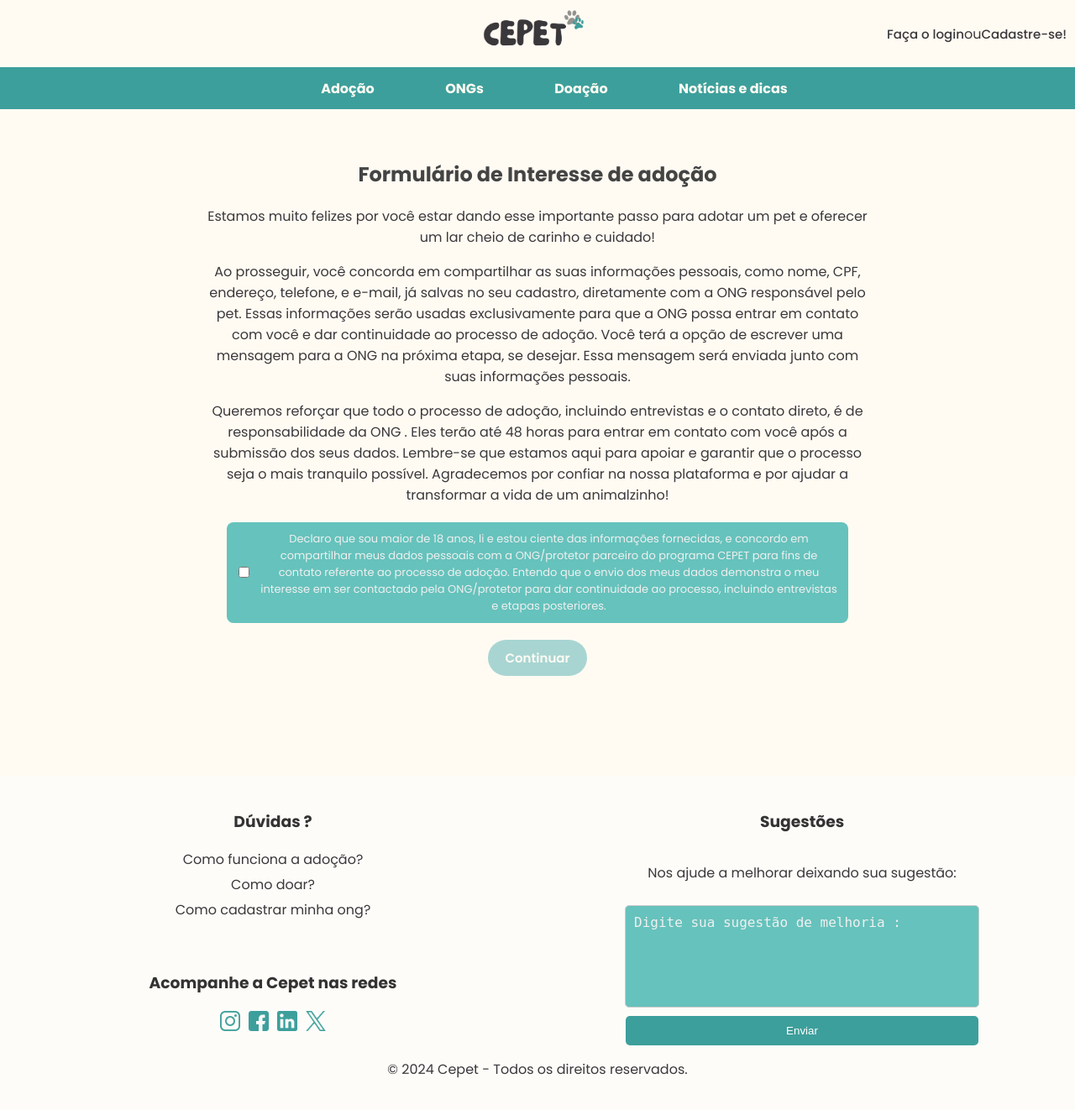
After one commit to beladeiasilva/CEPET, a PHP site: page /conexao/paginas/informativos/adotar.php in a window 1280 px wide. The commit adds this page. Shown: the whole page at 84% size. Run offline with PHP 8.4, Linux system fonts and the light colour scheme.

Commit message:
16 out 1

```diff
--- a/paginas/adocao.php
+++ b/paginas/adocao.php
@@ -74,6 +74,7 @@ if (!isset($_SESSION['email']) || !isset($_SESSION['senha'])) {
         <li><a href="/conexao/paginas/Noticias.php">Notícias e dicas</a></li>
     </ul>
     </nav>
+    <div class="banneradocao"></div>
 
     <div class="container">
         <!-- Sidebar de Filtros -->
--- /dev/null
+++ b/paginas/css/adotar.css
@@ -0,0 +1,83 @@
+
+h2 {
+    color: #444;
+    text-align: center;
+    font-size: 24px;
+}
+
+textarea {
+    text-align: center;
+    font-size: 18px;
+    margin: 20px;
+    width: 80%;
+    height: 100px;
+    border: 1px solid #44a8a1;
+    border-radius: 8px;
+    padding: 10px;
+    background-color: #66c2bc;
+    color: white;
+    font-size: 16px;
+    text-align: left;
+}
+
+textarea::placeholder {
+    color: #f0f0f0;
+    text-align: left;
+}
+
+button.btn {
+    display: block;
+    margin: 20px auto;
+    padding: 10px 20px;
+    background-color: #3d9f9b;
+    color:#fffbf3 ;
+    font-family: "Poppins", sans-serif;
+    font-weight: 600;
+    font-style: normal;
+    font-size: 15px;
+    border-radius: 30px;
+    border: none;
+    cursor: pointer;
+}
+
+button.btn:disabled {
+    background-color: #a8d5d2;
+    cursor: not-allowed;
+}
+
+button.btn:hover:enabled {
+    background-color: #399289;
+}
+
+.checkbox-container {
+    display: flex;
+    justify-content: center;
+    align-items: center;
+    margin: 20px auto; /* Centraliza a div horizontalmente */
+    border: none;
+    background-color: #66c2bc;
+    color: #f0f0f0;
+    font-size: 13px;
+    padding: 10px;
+    border-radius: 8px;
+    width: 90%; /* Controla a largura da div */
+    max-width: 800px; /* Limita a largura máxima */
+}
+
+
+.checkbox-container input[type="checkbox"] {
+    margin-right: 10px;
+}
+
+/* Estilo de exibição dos blocos */
+.hidden {
+    display: none;
+}
+
+.active {
+    display: block;
+    width: 80%;
+    max-width: 800px;
+    margin: 20px auto;
+    padding: 20px;
+}
--- a/paginas/css/padrao.css
+++ b/paginas/css/padrao.css
@@ -68,6 +68,8 @@ header {
 
 .pessoa {
     width: 50px;
+    border-radius: 50%;
+    object-fit: cover;
 }
 
 /* Barra de navegação */
--- /dev/null
+++ b/paginas/informativos/adotar.php
@@ -0,0 +1,198 @@
+<?php
+session_start();
+
+// Verifica se o usuário está logado
+if (!isset($_SESSION['email']) || !isset($_SESSION['senha'])) {
+    $logado = false;
+} else {
+    $logado = true;
+    $id = $_SESSION['id'];  // Nome do usuário
+}
+?>
+
+<!DOCTYPE html>
+<html lang="pt-br">
+<head>
+    <meta charset="UTF-8">
+    <link rel="stylesheet" type="text/css" href="/conexao/paginas/css/adotar.css">
+    <link rel="stylesheet" type="text/css" href="/conexao/paginas/css/padrao.css">
+    <meta name="viewport" content="width=device-width, initial-scale=1.0">
+    <title>Adotar</title>
+    <link rel="icon" href="img/logos/icon.ico">
+</head>
+<body>
+    <header>
+        <div class="logoimg">
+            <a href="/conexao/paginas/inicial.php"><img src="/conexao/paginas/img/logos/cepet-preto.png" alt="Logo Cepet"></a>
+        </div>
+        <div class="headerlogin">
+            <?php if ($logado): ?>
+
+                <!-----------------------------------NOME DO USUARIO PELO ID------------------------------------------>
+                <span class="user-name">Olá, <?php
+                include('conexao.php');  $sql ="SELECT NOME_DE_USUARIO FROM usuarios WHERE ID_USUARIO = '$id'";
+                $result = mysqli_query($mysqli, $sql);
+                $nome = mysqli_fetch_assoc($result);
+                $nome['NOME_DE_USUARIO'];
+                echo $nome['NOME_DE_USUARIO']; ?> !</span>
+                <!------------------------------------------------------------------------------------------------------->
+
+                    <a class="link_sair" href="/conexao/configuracao/sair.php">
+                        <button class="link_sairbt">Sair</button>
+                    </a>
+
+            <?php else: ?>
+                <a href="/conexao/paginas/login.php">Faça o login </a>
+                <p> ou </p>
+                <a href="/conexao/forms_cd/cadastrousuario.php">Cadastre-se!</a>
+
+        </div>
+
+        <?php endif; ?>
+        <!---------------------------------FOTO DE PERFIL ICONE-------------------------------------------->
+        <?php
+        if($logado==true){
+        include('conexao.php');
+        $sql="SELECT IMG_PERFIL FROM usuarios WHERE ID_USUARIO = '$id' ";
+        $result= mysqli_query($mysqli, $sql);
+        $img_perfil = mysqli_fetch_assoc($result);
+        $img_perfil['IMG_PERFIL'];
+        echo"<a href='perfil/perfilusuario.php'><img class='pessoa' src='perfil/imagens_perfil/$img_perfil[IMG_PERFIL]'>";}
+        ?>
+        <!----------------------------------------------------------------------------------------------------->
+
+    </header>
+
+
+
+    <nav>
+    <ul class="barra-navegacao">
+        <li><a href="/conexao/paginas/adocao.php">Adoção</a></li>
+        <li><a href="/conexao/paginas/ONGs.php">ONGs</a></li>
+        <li><a href="/conexao/paginas/doacao.php">Doação</a></li>
+        <li><a href="/conexao/paginas/Noticias.php">Notícias e dicas</a></li>
+    </ul>
+    </nav>
+
+    <section id="bloco1" class="active">
+        <h2>Formulário de Interesse de adoção</h2>
+        <p>Estamos muito felizes por você estar dando esse importante passo para adotar um pet e oferecer um lar cheio de carinho e cuidado!
+        </p>
+        <p>
+        Ao prosseguir, você concorda em compartilhar as suas informações pessoais, como nome, CPF, endereço, telefone, e e-mail, já salvas no seu cadastro, diretamente com a ONG responsável pelo pet. Essas informações serão usadas exclusivamente para que a ONG possa entrar em contato com você e dar continuidade ao processo de adoção.
+        Você terá a opção de escrever uma mensagem para a ONG na próxima etapa, se desejar. Essa mensagem será enviada junto com suas informações pessoais.
+        </p>
+        <p>
+        Queremos reforçar que todo o processo de adoção, incluindo entrevistas e o contato direto, é de responsabilidade da ONG . Eles terão até 48 horas para entrar em contato com você após a submissão dos seus dados.
+        Lembre-se que estamos aqui para apoiar e garantir que o processo seja o mais tranquilo possível. Agradecemos por confiar na nossa plataforma e por ajudar a transformar a vida de um animalzinho!
+        </p>
+        <div class="checkbox-container">
+            <input type="checkbox" id="termos" onclick="verificarTermos()">
+            <label for="termos">
+            Declaro que sou maior de 18 anos, li e estou ciente das informações fornecidas, e concordo em compartilhar meus dados pessoais com a ONG/protetor parceiro do programa CEPET para fins de contato referente ao processo de adoção. Entendo que o envio dos meus dados demonstra o meu interesse em ser contactado pela ONG/protetor para dar continuidade ao processo, incluindo entrevistas e etapas posteriores.
+            </label>
+        </div>
+
+        <button class="btn" id="btnContinuar1" disabled>Continuar</button>
+    </section>
+
+
+    <section id="bloco2" class="hidden">
+        <h2>Deixe uma Mensagem para ONG (opcional):</h2>
+        <textarea placeholder="Escreva aqui uma mensagem para ONG..."></textarea>
+
+        <!-- Botão para colocar fução que vai mandar dados para ong -->
+        <button class="btn" onclick="mostrarBloco(3)">Continuar</button>
+
+
+    </section>
+
+
+    <section id="bloco3" class="hidden">
+        <h2>Agora é só aguardar o contato da ONG/protetor</h2>
+        <p>Obrigado por se interessar em adotar! A ONG entrará em contato com você em breve.</p>
+    </section>
+
+
+
+
+    <footer>
+        <div class="footer-content">
+            <div class="faq-section">
+                <h3>Dúvidas ?</h3>
+                <ul>
+                    <li>Como funciona a adoção?</li>
+                    <li>Como doar?</li>
+                    <li>Como cadastrar minha ong?</li>
+                </ul>
+                <br>
+                <h3>Acompanhe a Cepet nas redes</h3>
+                <div class="social-links">
+                    <a href="#"><img src="/conexao/paginas/img/redes sociais/instagram.png" alt="Instagram"></a>
+                    <a href="#"><img src="/conexao/paginas/img/redes sociais/facebook.png" alt="Facebook"></a>
+                    <a href="#"><img src="/conexao/paginas/img/redes sociais/linkedin.png" alt="LinkedIn"></a>
+                    <a href="#"><img src="/conexao/paginas/img/redes sociais/twitter.png" alt="Twitter"></a>
+                </div>
+            </div>
+            <div class="suggestion-section">
+                <h3>Sugestões</h3>
+                <p>Nos ajude a melhorar deixando sua sugestão:</p>
+                <textarea placeholder="Digite sua sugestão de melhoria :"></textarea>
+                <button>Enviar</button>
+            </div>
+
+        </div>
+        <p>© 2024 Cepet - Todos os direitos reservados.</p>
+    </footer>
+
+
+    <script>
+    // Função para mostrar o próximo bloco
+    function mostrarBloco(bloco) {
+        // Oculta todos os blocos e remove a classe 'active'
+        document.getElementById('bloco1').classList.add('hidden');
+        document.getElementById('bloco1').classList.remove('active');
+
+        document.getElementById('bloco2').classList.add('hidden');
+        document.getElementById('bloco2').classList.remove('active');
+
+        document.getElementById('bloco3').classList.add('hidden');
+        document.getElementById('bloco3').classList.remove('active');
+
+        // Mostra apenas o bloco atual
+        document.getElementById('bloco' + bloco).classList.remove('hidden');
+        document.getElementById('bloco' + bloco).classList.add('active');
+    }
+
+    // Função para verificar se o checkbox está selecionado
+    function verificarTermos() {
+        var checkbox = document.getElementById("termos");
+        var btn = document.getElementById("btnContinuar1");
+
+        // Habilita ou desabilita o botão de continuar com base no checkbox
+        btn.disabled = !checkbox.checked;  // Habilita o botão apenas se o checkbox estiver marcado
+    }
+
+    // Adicionando um evento de clique no botão "Continuar" do bloco 1
+    document.getElementById('btnContinuar1').addEventListener('click', function() {
+        var checkbox = document.getElementById("termos");
+
+        if (checkbox.checked) {
+            // Se o checkbox estiver marcado, permite continuar
+            mostrarBloco(2);
+        } else {
+            // Caso contrário, exibe um alerta
+            alert('Você deve concordar com os termos de adoção para continuar.');
+        }
+    });
+
+    // Adicionando evento de clique no botão "Continuar" do bloco 2 para ir para o bloco 3
+    document.getElementById('btnContinuar2').addEventListener('click', function() {
+        mostrarBloco(3);
+    });
+</script>
+
+
+    </script>
+</body>
+</html>
--- a/paginas/pet.php
+++ b/paginas/pet.php
@@ -124,7 +124,7 @@ $mysqli->close();
 
 </main>
 
-<button class="adotar-button"><strong>Adotar</strong></button>
+<button class="adotar-button" href="/conexao/paginas/informativos/adotar.php"><strong>Adotar</strong></button>
 <footer>
     <div class="footer-content">
         <div class="faq-section">
```
Also changed, not shown: paginas/css/estiloadocao.css (+6 -1 lines).
